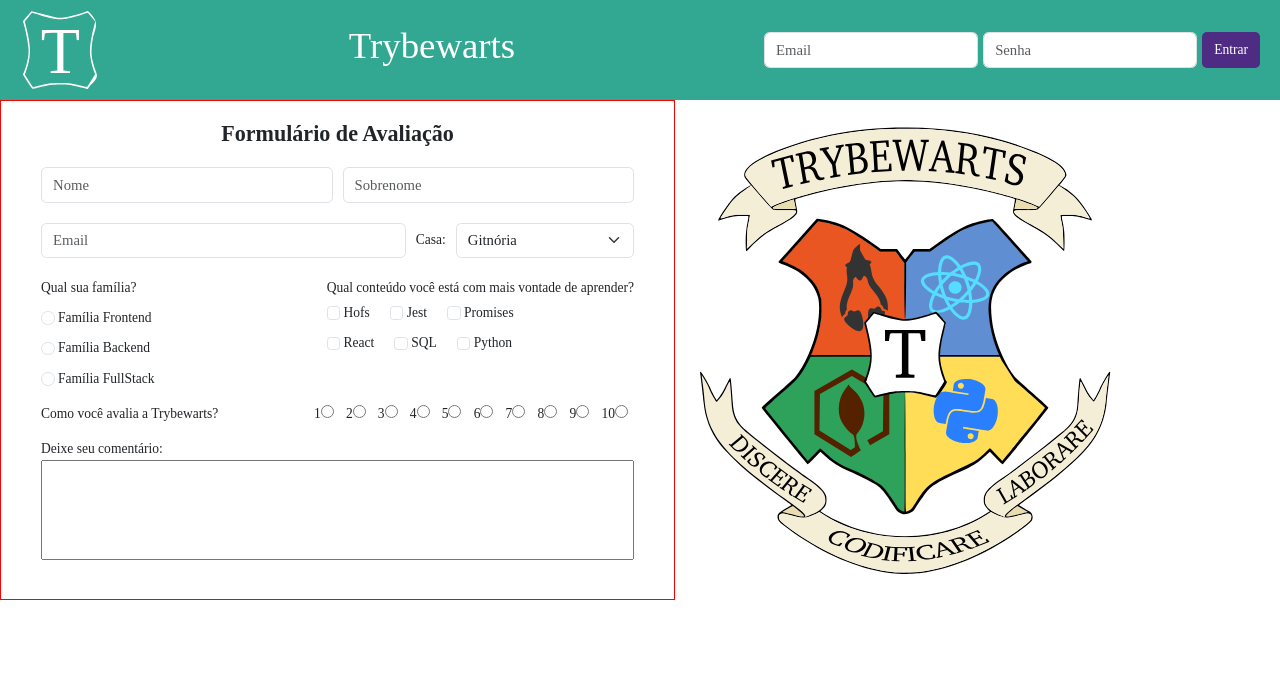
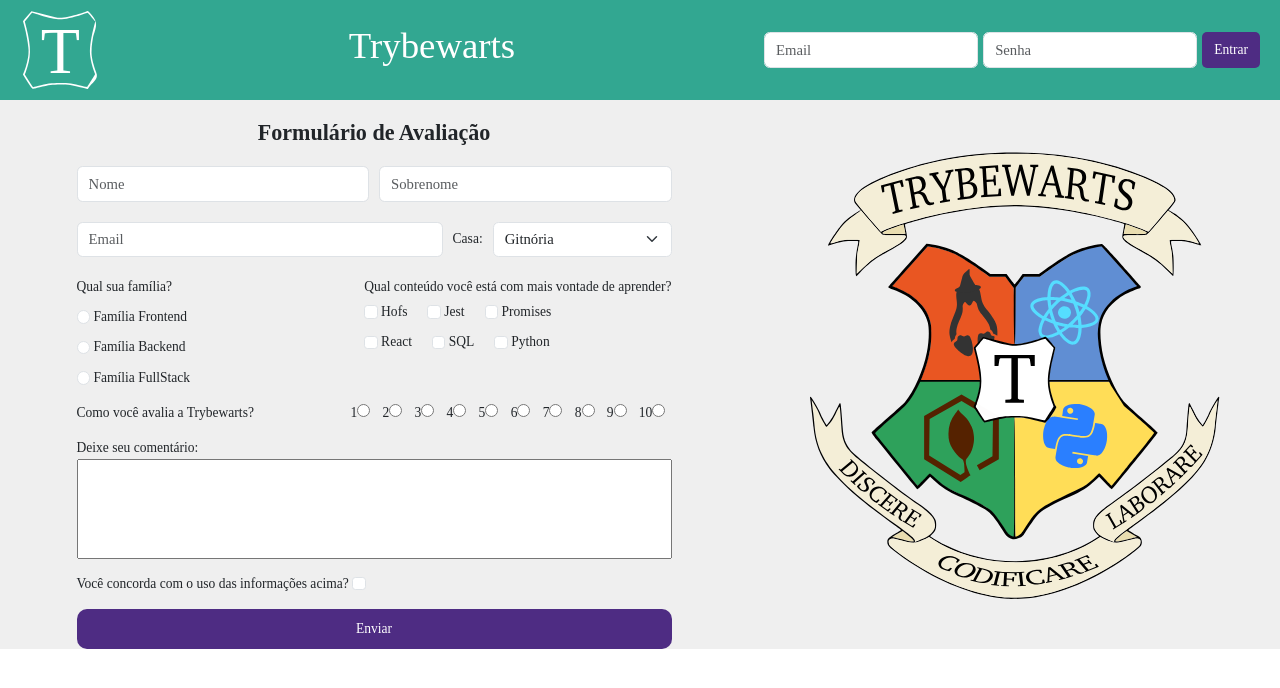
Before and after one commit to renanmarquesgarcia/trybewarts, a website: page index.html in a window 1280 px wide. Drawn offline with nearby package versions, Linux system fonts and the light colour scheme; a web font is replaced by a local one.

Commit message:
Create agreement section and submit button

```diff
--- a/index.html
+++ b/index.html
@@ -150,6 +150,13 @@
         <label for="textarea" class="textarea">Deixe seu comentário:</label>
         <textarea id="textarea" maxlength="500"></textarea>
       </section>
+      <section id="agreement-section">
+        <label for="agreement" id="label-infos">
+          Você concorda com o uso das informações acima?
+          <input type="checkbox" id="agreement" class="form-check-input">
+        </label>
+      </section>
+      <button type="submit" id="submit-btn">Enviar</button>
     </form>
     <img
       src="images/trybewarts-colored.svg"
--- a/style.css
+++ b/style.css
@@ -41,11 +41,14 @@
 }
 
 main {
+  align-items: center;
+  background-color: rgba(128, 128, 128, 0.128);
   display: flex;
+  justify-content: space-around;
+  margin-bottom: 50px;
 }
 
 #evaluation-form {
-  border: red 1px solid;
   display: flex;
   flex-direction: column;
   width: 675px;
@@ -127,6 +130,7 @@ main {
 #comments {
   display: flex;
   flex-direction: column;
+  margin-bottom: 15px;
 }
 
 #textarea {
@@ -140,6 +144,15 @@ main {
   outline-color: rgb(78, 44, 131);
 }
 
+#submit-btn {
+  padding: 10px 0;
+  background-color: rgb(78, 44, 131);
+  border: none;
+  border-radius: 10px;
+  color: white;
+  margin-top: 15px;
+}
+
 #trybewarts-forms-logo {
   height: 500px;
 }
```
